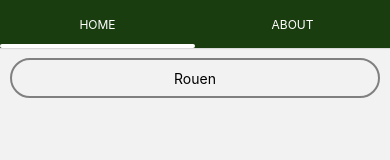
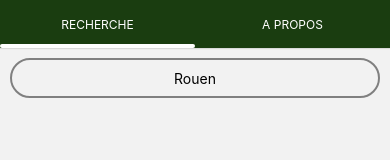
Before and after one commit to Phiphilio/monAppMeteo, a React Native app in the folder weatherPhil/: screen / in a window 390 px wide. Shown: the top 160 px of the page. Built offline with nearby package versions, Linux system fonts and the light colour scheme.

Commit message:
j'essaie d'organiser mon code

```diff
--- a/weatherPhil/App.js
+++ b/weatherPhil/App.js
@@ -1,28 +1,10 @@
-import React, { useState } from 'react';
+import React from 'react';
 import About from "./composants/about.js"
-import Home from "./composants/search.js"
-import {View, Text, StatusBar, TouchableOpacity } from 'react-native'
+import Search from "./composants/search.js"
+import {View, Text, StatusBar} from 'react-native'
 import {NavigationContainer} from '@react-navigation/native'
-import {createMaterialTopTabNavigator } from '@react-navigation/material-top-tabs'
+import { Tab, NavigationStyle } from './navigation/navigationStyle.js'
 
-//mise en place de la navigation
-const Tab = createMaterialTopTabNavigator ()
-// mise en place des styles pour la navigation
-const NavigationStyle = {
-    tabBarLabelStyle: {
-            fontSize: 12,
-            color : "white"
-            },
-
-    tabBarStyle: {
-    backgroundColor: '#1A3D10'
-     },
-    tabBarIndicatorStyle : {
-     backgroundColor : "white",
-     padding : 2,
-     borderRadius : 20
-     }
-}
 export default function App() {
 
 
@@ -30,8 +12,8 @@ export default function App() {
   <NavigationContainer>
       <StatusBar hidden = {true}/>
        <Tab.Navigator screenOptions = {NavigationStyle}>
-          <Tab.Screen name="Home" component = {Home} />
-          <Tab.Screen name="About" component = {About}/>
+          <Tab.Screen name="recherche" component = {Search} />
+          <Tab.Screen name="A propos" component = {About}/>
        </Tab.Navigator>
   </NavigationContainer>
 
--- /dev/null
+++ b/weatherPhil/navigation/navigationStyle.js
@@ -0,0 +1,24 @@
+import {NavigationContainer} from '@react-navigation/native'
+import {createMaterialTopTabNavigator } from '@react-navigation/material-top-tabs'
+import Icon from 'react-native-vector-icons/FontAwesome'
+
+
+//mise en place de la navigation
+export const Tab = createMaterialTopTabNavigator ()
+
+// mise en place des styles pour la navigation
+export const NavigationStyle = {
+    tabBarLabelStyle: {
+            fontSize: 12,
+            color : "white"
+            },
+
+    tabBarStyle: {
+    backgroundColor: '#1A3D10'
+     },
+    tabBarIndicatorStyle : {
+     backgroundColor : "white",
+     padding : 2,
+     borderRadius : 20
+     }
+}
--- a/weatherPhil/package.json
+++ b/weatherPhil/package.json
@@ -19,7 +19,8 @@
     "react-native": "0.73.6",
     "react-native-safe-area-context": "4.8.2",
     "react-native-screens": "~3.29.0",
-    "react-native-tab-view": "^3.5.2"
+    "react-native-tab-view": "^3.5.2",
+    "react-native-vector-icons": "^10.0.3"
   },
   "devDependencies": {
     "@babel/core": "^7.20.0"
```
Also changed, not shown: 1 other file (tests, documents, lock files or other folders).
